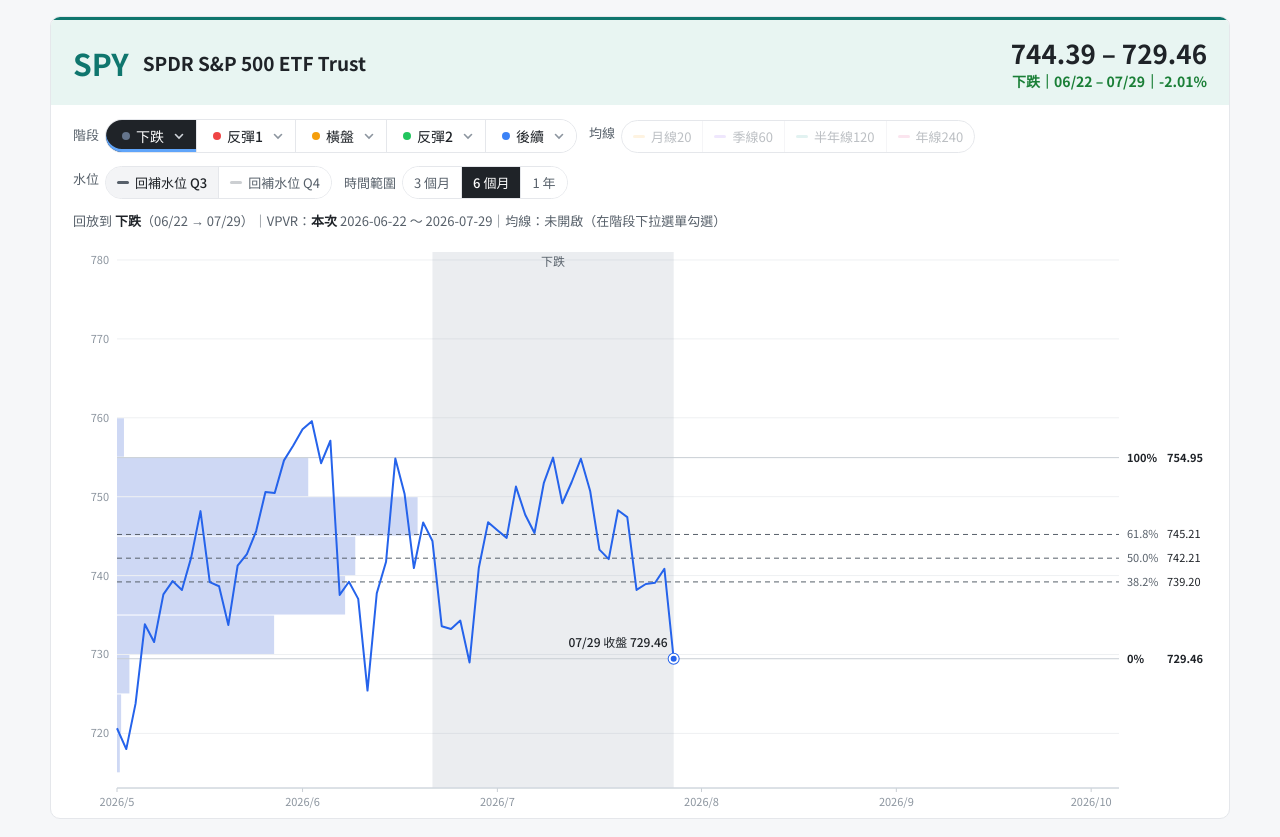
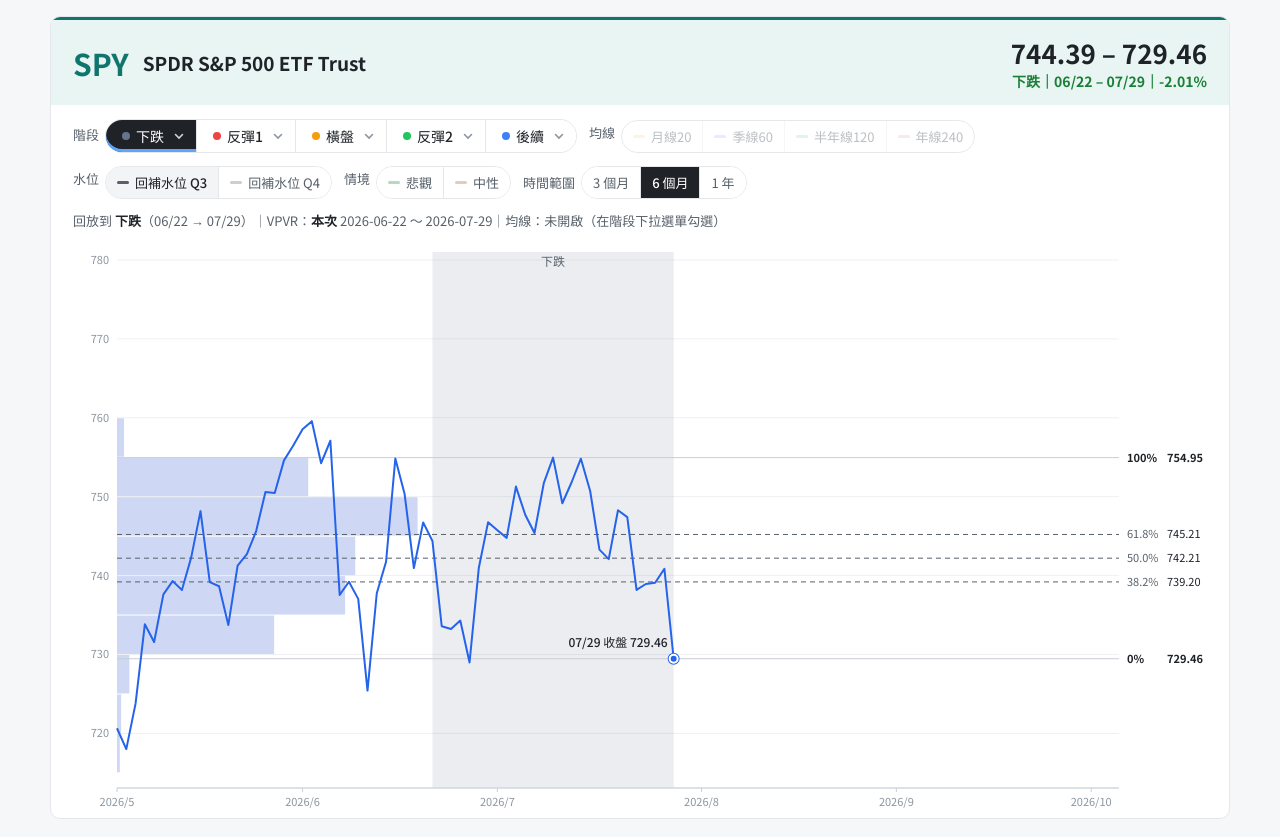
Before and after one commit to Jackie84112/vpvr-replay, a plain HTML site: page index.html in a window 1280 px wide. Shown: the part 3234-4071 px from the top of the page. Drawn offline with Linux system fonts and the light colour scheme.

Commit message:
SPY 情境模擬（中性、悲觀兩種）
Co-Authored-By: Claude Opus 5.5 <noreply@anthropic.com>

```diff
--- a/index.html
+++ b/index.html
@@ -242,6 +242,12 @@ const SCEN={
      kp:[[6,650],[12,612],[18,646],[24,611],[30,648],[36,614],[45,632]]},
     {k:'bull',lab:'樂觀',col:'#d1242f',desc:'反彈到 680，之後在 650–680 震盪',band:[650,680],peak:680,
      kp:[[10,680],[16,652],[22,677],[28,651],[34,678],[40,653],[45,668]]},
+  ],
+  SPY:[   // 使用者只給中性、悲觀
+    {k:'bear',lab:'悲觀',col:'#1a7f37',desc:'在 690–710 震盪',band:[690,710],
+     kp:[[6,698],[12,708],[18,692],[24,707],[30,691],[36,706],[45,697]]},
+    {k:'base',lab:'中性',col:'#b45309',desc:'反彈到 730，之後在 710–730 震盪',band:[710,730],peak:730,
+     kp:[[7,730],[13,712],[19,728],[25,711],[31,729],[37,713],[45,722]]},
   ],
   AMD:[
     {k:'bear',lab:'悲觀',col:'#1a7f37',desc:'跌破 400（未設下檔目標，路徑僅示意）',band:[null,400],
```
Also changed, not shown: template.html (+6 -0 lines).
